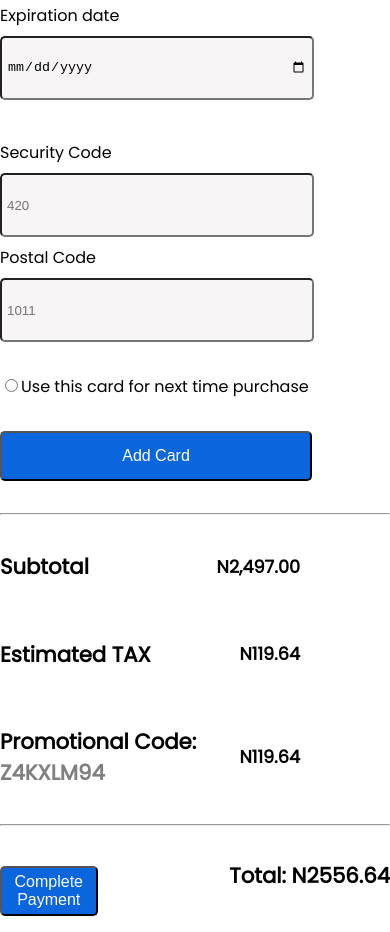
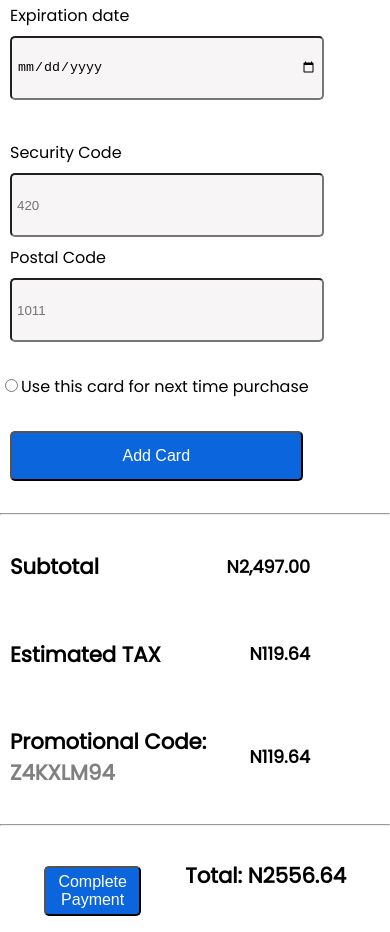
Before and after one commit to nkemjikaobi/ionec, a React (Create React App) app: page / in a window 390 px wide. Shown: the part 720-1652 px from the top of the page. Built offline with nearby package versions, Linux system fonts and the light colour scheme.

Commit message:
Responsiveness

```diff
--- a/src/components/CreditCardDetails/CreditCardDetails.module.css
+++ b/src/components/CreditCardDetails/CreditCardDetails.module.css
@@ -6,8 +6,17 @@
 }
 .iconsWrapper {
 	display: flex;
+	justify-content: flex-end;
+	margin-right: 3.125rem;
 }
 .icons {
 	width: 2.125rem;
 	margin-right: 1rem;
 }
+
+/* Tablets and under */
+@media (max-width: 768px) {
+	.iconsWrapper {
+		justify-content: center;
+	}
+}
--- a/src/components/Footer/Footer.module.css
+++ b/src/components/Footer/Footer.module.css
@@ -27,4 +27,7 @@ button {
 	.paymentSummaryWrapper {
 		width: 18.75rem;
 	}
+	.footer {
+		justify-content: space-evenly;
+	}
 }
--- a/src/components/InputFields/InputFields.module.css
+++ b/src/components/InputFields/InputFields.module.css
@@ -29,7 +29,7 @@ button {
 	display: flex;
 	justify-content: center;
 	align-items: center;
-	height: 50px;
+	height: 3.125rem;
 	border-radius: 0.313rem;
 	margin-top: 2rem;
 	color: #fff;
@@ -41,6 +41,10 @@ button {
 @media (max-width: 768px) {
 	.inputGroup {
 		flex-direction: column;
+	}
+	.inputItem {
+		width: -webkit-fill-available;
+		margin-left: 0.625rem;
 	}
 	label {
 		font-weight: 400;
@@ -54,6 +58,7 @@ button {
 		font-size: 0.5rem;
 	}
 	.addCardButton {
-		width: 80%;
+		width: 75%;
+		margin-left: 0.625rem;
 	}
 }
--- a/src/components/PaymentInformation/PaymentInformation.module.css
+++ b/src/components/PaymentInformation/PaymentInformation.module.css
@@ -26,5 +26,9 @@
 	.paymentInformationWrapper img {
 		height: 12.75rem;
 		width: 20rem;
+		margin-left: 0.625rem;
+	}
+	.paymentInformationWrapper {
+		margin: 0 auto;
 	}
 }
--- a/src/components/PaymentSummary/PaymentSummary.module.css
+++ b/src/components/PaymentSummary/PaymentSummary.module.css
@@ -14,11 +14,12 @@ h5 {
 	align-items: center;
 }
 span {
-    color: gray;
+	color: gray;
 }
 
 @media (max-width: 768px) {
-	.paymentSummaryWrapper{
+	.paymentSummaryWrapper {
 		width: 18.75rem;
+		margin-left: 0.625rem;
 	}
 }
--- a/src/index.css
+++ b/src/index.css
@@ -2,5 +2,4 @@ body {
 	margin: 0;
 	padding: 0;
 	font-family: 'Poppins', sans-serif;
-	overflow: hidden;
 }
```
